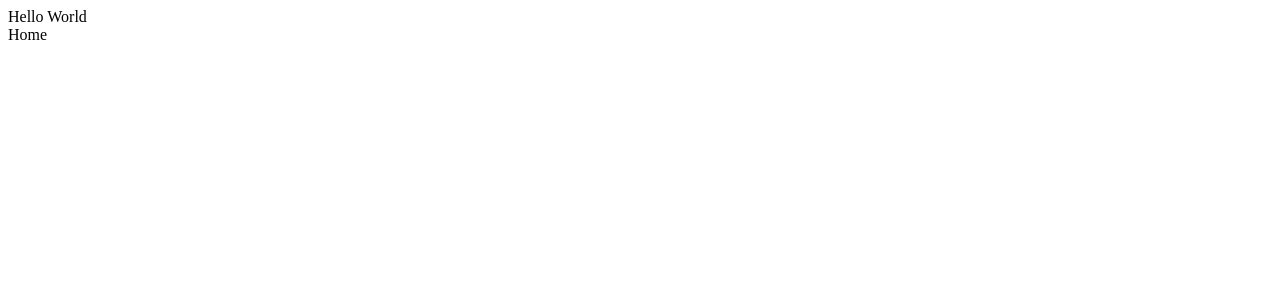
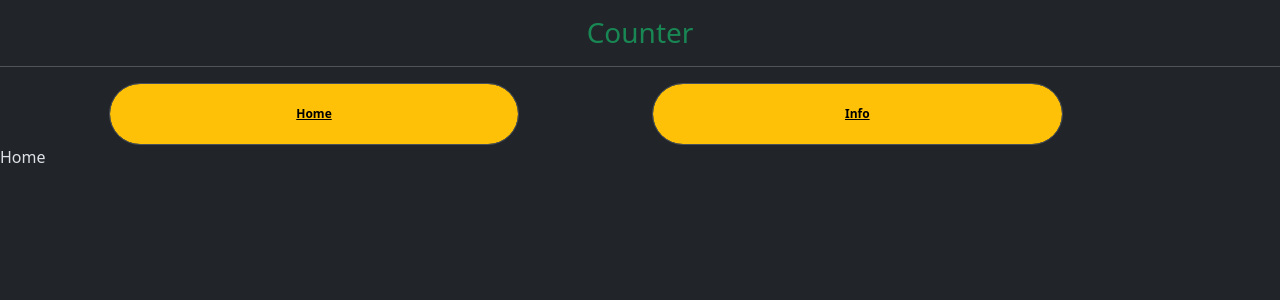
Before and after one commit to Tyler-Ke/pinia-demo, a Vue app: page / in a window 1280 px wide. Shown: the top 300 px of the page. Built offline with nearby package versions, Linux system fonts and the light colour scheme.

Commit message:
added buttons to navigate between pages

```diff
--- a/index.html
+++ b/index.html
@@ -1,12 +1,23 @@
 <!DOCTYPE html>
 <html lang="">
    <head>
-    <meta charset="UTF-8">
-    <link rel="icon" href="/favicon.ico">
-    <meta name="viewport" content="width=device-width, initial-scale=1.0">
+      <meta charset="UTF-8" />
+      <link rel="icon" href="/favicon.ico" />
+      <meta name="viewport" content="width=device-width, initial-scale=1.0" />
+      <link
+         href="https://cdn.jsdelivr.net/npm/bootstrap@5.3.7/dist/css/bootstrap.min.css"
+         rel="stylesheet"
+         integrity="sha384-LN+7fdVzj6u52u30Kp6M/trliBMCMKTyK833zpbD+pXdCLuTusPj697FH4R/5mcr"
+         crossorigin="anonymous"
+      />
+      <script
+         src="https://cdn.jsdelivr.net/npm/bootstrap@5.3.7/dist/js/bootstrap.bundle.min.js"
+         integrity="sha384-ndDqU0Gzau9qJ1lfW4pNLlhNTkCfHzAVBReH9diLvGRem5+R9g2FzA8ZGN954O5Q"
+         crossorigin="anonymous"
+      ></script>
       <title>Vite App</title>
    </head>
-  <body>
+   <body data-bs-theme="dark">
       <div id="app"></div>
       <script type="module" src="/src/main.js"></script>
    </body>
--- a/src/App.vue
+++ b/src/App.vue
@@ -4,8 +4,24 @@ import { RouterLink, RouterView } from "vue-router";
 
 <template>
    <header>
-      <div class="wrapper">Hello World</div>
+      <div class="text-center pt-3 text-success h3">Counter</div>
+      <hr />
+      <div class="row">
+         <div class="col-4 offset-1">
+            <router-link
+               to="/"
+               class="form-control badge rounded-pill text-bg-warning p-4"
+               >Home
+            </router-link>
+         </div>
+         <div class="col-4 offset-1">
+            <router-link
+               to="/info"
+               class="form-control badge rounded-pill text-bg-warning p-4"
+               >Info
+            </router-link>
+         </div>
+      </div>
    </header>
-
    <RouterView />
 </template>
```
Lines whose indentation alone changed are shown as unchanged.
